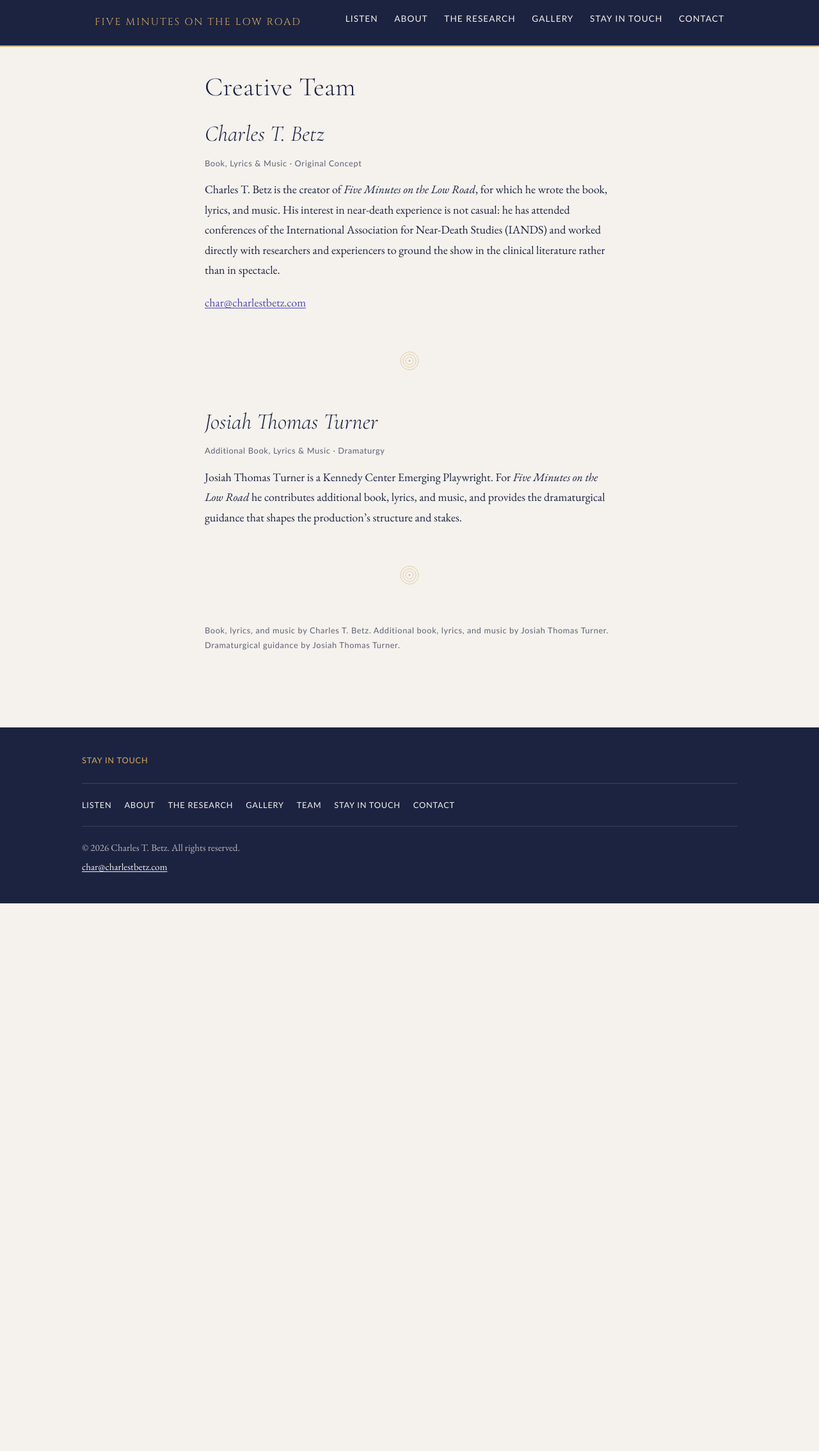
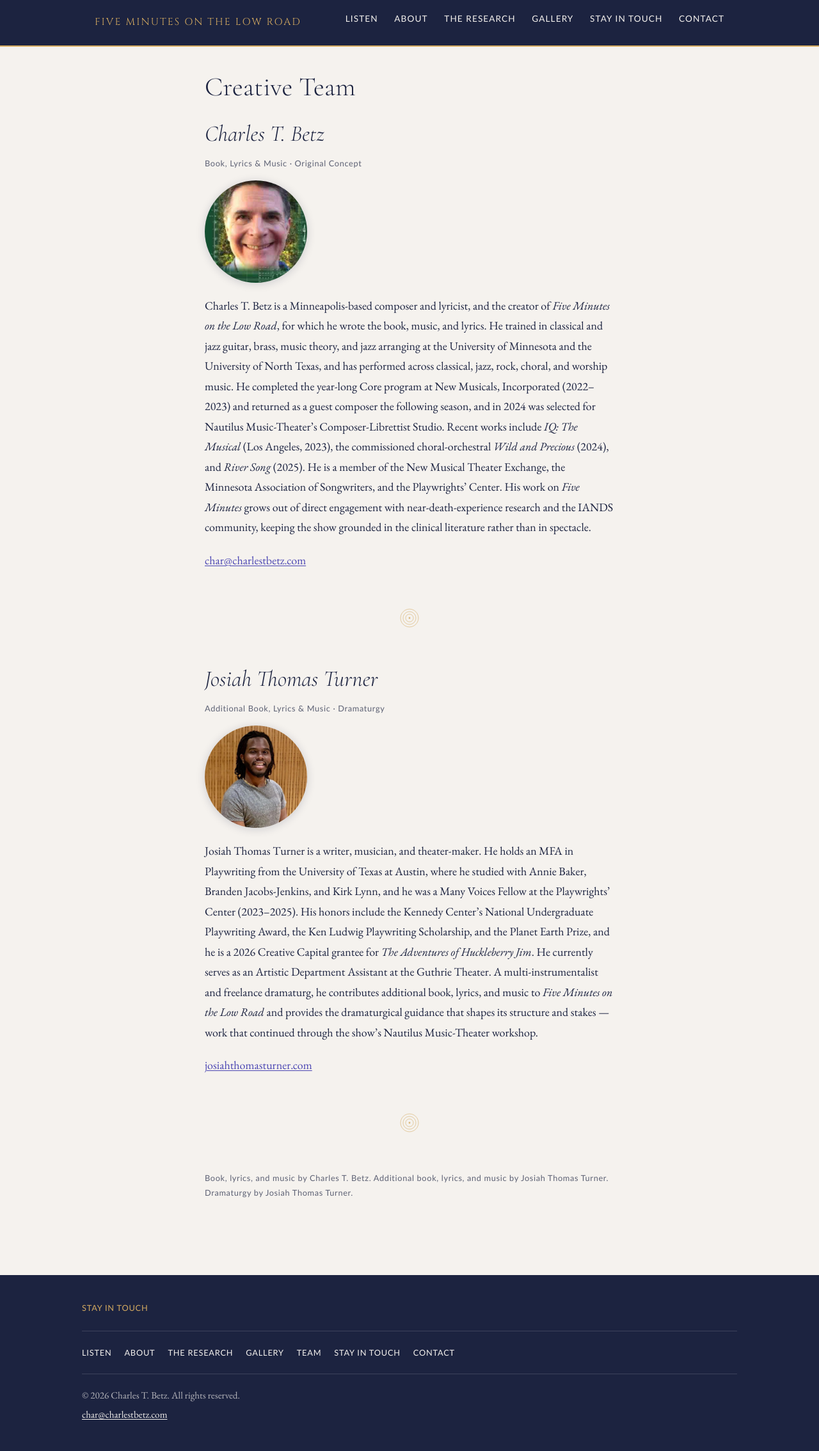
Before and after one commit to CharlesTBetz/5mlowroad, a Jekyll site: the page built from team.md, in a window 1280 px wide. Shown: the whole page at 64% size. Built offline with Jekyll 4.4.1, drawn with Linux system fonts in a browser that asks for light colours; before the commit the page ends 1412 px from its top, so only the background shows below that.

Commit message:
Add team bios + headshots; wire Formspree contact form
- team.md: draft bios for Charles (from Playwrights' Center profile) and
  Josiah (from resume), each with a headshot; .team-photo circular style
- Headshots: assets/images/team/{charles-betz,josiah-turner}.jpg (400x400)
- contact.md: Formspree action set to real endpoint (f/mbdnoall -> char@)

Bios are drafts pending Charles's review (noted in-file).

Co-Authored-By: Claude Opus 4.8 (1M context) <noreply@anthropic.com>
Claude-Session: https://claude.ai/code/session_01UrLG6QBJtLHiuH9xzcZc79

```diff
--- a/assets/css/main.css
+++ b/assets/css/main.css
@@ -104,6 +104,17 @@ p { margin: 0 0 1.1em; }
   font-size: 0.8rem;
   letter-spacing: 0.05em;
   color: var(--ink-70);
+}
+
+/* Team headshots */
+.team-photo {
+  width: 160px;
+  height: 160px;
+  border-radius: 50%;
+  object-fit: cover;
+  display: block;
+  margin: 1rem 0 1.25rem;
+  box-shadow: 0 2px 14px rgba(28, 35, 64, 0.18);
 }
 
 /* Pull quote / emphasis block */
--- a/team.md
+++ b/team.md
@@ -6,18 +6,17 @@ permalink: /team/
 ---
 
 <!-- ============================================================
-     DRAFT BIOS — written by Claude from known credits. Charles:
-     please correct/replace. Nothing here is verified beyond the
-     brochure credit line. Remove this comment when finalized.
+     DRAFT BIOS — drawn from Charles's Playwrights' Center profile
+     and Josiah's resume. Charles: please review and adjust before
+     these are considered final. Remove this comment when finalized.
      ============================================================ -->
 
 ## Charles T. Betz
 <p class="label">Book, Lyrics &amp; Music · Original Concept</p>
 
-<!-- TODO: replace with Charles's own bio -->
-Charles T. Betz is the creator of *Five Minutes on the Low Road*, for which he wrote the book, lyrics, and music. His interest in near-death experience is not casual: he has attended conferences of the International Association for Near-Death Studies (IANDS) and worked directly with researchers and experiencers to ground the show in the clinical literature rather than in spectacle.
+<img class="team-photo" src="{{ '/assets/images/team/charles-betz.jpg' | relative_url }}" alt="Charles T. Betz" width="160" height="160" loading="lazy">
 
-<!-- TODO: headshot -->
+Charles T. Betz is a Minneapolis-based composer and lyricist, and the creator of *Five Minutes on the Low Road*, for which he wrote the book, music, and lyrics. He trained in classical and jazz guitar, brass, music theory, and jazz arranging at the University of Minnesota and the University of North Texas, and has performed across classical, jazz, rock, choral, and worship music. He completed the year-long Core program at New Musicals, Incorporated (2022–2023) and returned as a guest composer the following season, and in 2024 was selected for Nautilus Music-Theater's Composer-Librettist Studio. Recent works include *IQ: The Musical* (Los Angeles, 2023), the commissioned choral-orchestral *Wild and Precious* (2024), and *River Song* (2025). He is a member of the New Musical Theater Exchange, the Minnesota Association of Songwriters, and the Playwrights' Center. His work on *Five Minutes* grows out of direct engagement with near-death-experience research and the IANDS community, keeping the show grounded in the clinical literature rather than in spectacle.
 
 [char@charlestbetz.com](mailto:char@charlestbetz.com)
 
@@ -26,11 +25,12 @@ Charles T. Betz is the creator of *Five Minutes on the Low Road*, for which he w
 ## Josiah Thomas Turner
 <p class="label">Additional Book, Lyrics &amp; Music · Dramaturgy</p>
 
-<!-- TODO: verify / expand -->
-Josiah Thomas Turner is a Kennedy Center Emerging Playwright. For *Five Minutes on the Low Road* he contributes additional book, lyrics, and music, and provides the dramaturgical guidance that shapes the production's structure and stakes.
+<img class="team-photo" src="{{ '/assets/images/team/josiah-turner.jpg' | relative_url }}" alt="Josiah Thomas Turner" width="160" height="160" loading="lazy">
 
-<!-- TODO: headshot -->
+Josiah Thomas Turner is a writer, musician, and theater-maker. He holds an MFA in Playwriting from the University of Texas at Austin, where he studied with Annie Baker, Branden Jacobs-Jenkins, and Kirk Lynn, and he was a Many Voices Fellow at the Playwrights' Center (2023–2025). His honors include the Kennedy Center's National Undergraduate Playwriting Award, the Ken Ludwig Playwriting Scholarship, and the Planet Earth Prize, and he is a 2026 Creative Capital grantee for *The Adventures of Huckleberry Jim*. He currently serves as an Artistic Department Assistant at the Guthrie Theater. A multi-instrumentalist and freelance dramaturg, he contributes additional book, lyrics, and music to *Five Minutes on the Low Road* and provides the dramaturgical guidance that shapes its structure and stakes — work that continued through the show's Nautilus Music-Theater workshop.
+
+<p><a href="https://josiahthomasturner.com">josiahthomasturner.com</a></p>
 
 {% include divider.html %}
 
-<p class="label">Book, lyrics, and music by Charles T. Betz. Additional book, lyrics, and music by Josiah Thomas Turner. Dramaturgical guidance by Josiah Thomas Turner.</p>
+<p class="label">Book, lyrics, and music by Charles T. Betz. Additional book, lyrics, and music by Josiah Thomas Turner. Dramaturgy by Josiah Thomas Turner.</p>
```
Also changed, not shown: contact.md (+2 -2 lines), assets/images/team/charles-betz.jpg (added), assets/images/team/josiah-turner.jpg (added).
